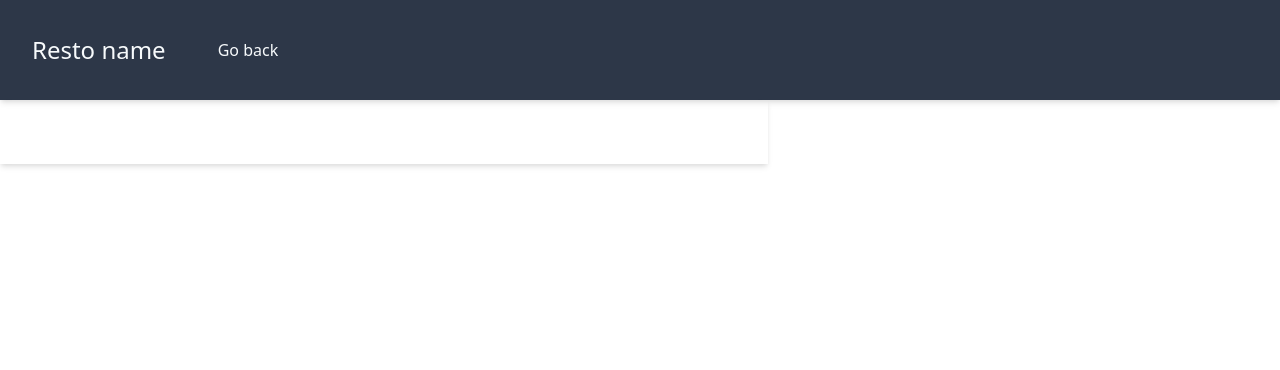
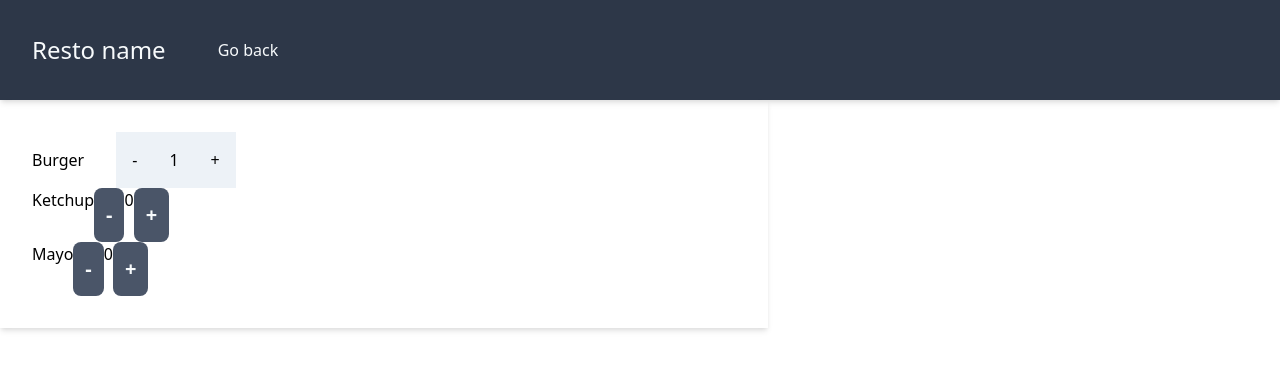
Before and after one commit to kevinz917/kiosk, a React (Create React App) app: page /checkout in a window 1280 px wide. Shown: the top 370 px of the page. Built offline with nearby package versions, Linux system fonts and the light colour scheme.

Commit message:
Redux - added options

```diff
--- a/src/App.js
+++ b/src/App.js
@@ -12,11 +12,13 @@ import "./styles/tailwind.css";
 // Screens
 import Main from "./screens/main";
 import Checkout from "./screens/checkout";
+import Test from "./screens/test";
 
 function App() {
   return (
     <Router>
       <Switch>
+        <Route exact path="/test" component={Test} />
         <Route exact path="/checkout" component={Checkout} />
         <Route exact path="/" component={Main} />
       </Switch>{" "}
--- a/src/components/appbar.js
+++ b/src/components/appbar.js
@@ -18,11 +18,18 @@ const Appbar = (props) => {
 
     for (var i = 0; i < foodState.length; i++) {
       if (foodState[i].count > 0) {
-        count = count + foodState[i].count;
-        price = price + foodState[i].count * foodState[i].price;
+        count += foodState[i].count;
+        price += foodState[i].count * foodState[i].price;
+        for (var j = 0; j < foodState[i].options.length; j++) {
+          if (foodState[i].options[j].count > 0) {
+            // console.log(foodState[i].options[j].name);
+            price +=
+              foodState[i].options[j].count * foodState[i].options[j].price;
+          }
+        }
       }
     }
-    console.log(foodState);
+    // console.log(foodState);
 
     setLocalData({ count, price });
   }, [foodState]);
--- a/src/components/foodselection/foodgrid.js
+++ b/src/components/foodselection/foodgrid.js
@@ -3,6 +3,7 @@ import { useSelector, useDispatch } from "react-redux";
 import { bindActionCreators, Dispatch } from "redux";
 import { connect, ConnectedProps } from "react-redux";
 import { SETLOADING } from "../../utils/redux/reducers/loading";
+import { CHANGE_OPTION_AMOUNT } from "../../utils/redux/actions/cartAction";
 import MoonLoader from "react-spinners/MoonLoader";
 
 // Styles
@@ -41,6 +42,19 @@ const Foodgrid = () => {
     <div className="w-full p-8">
       <div>
         <button onClick={() => fetchFake()}>Fetch Fake</button>
+        <button
+          onClick={() =>
+            dispatch(
+              CHANGE_OPTION_AMOUNT({
+                foodName: "Burger",
+                optionName: "Ketchup",
+                amount: 1,
+              })
+            )
+          }
+        >
+          Fake option increase
+        </button>
       </div>
 
       {loading ? (
--- a/src/components/foodselection/foodmodal.js
+++ b/src/components/foodselection/foodmodal.js
@@ -1,12 +1,13 @@
-import React from "react";
+import React, { useState, useEffect } from "react";
 import ReactDOM from "react-dom";
 import Modal from "react-modal";
 
 // Redux
-import { useDispatch } from "react-redux";
+import { useDispatch, useSelector } from "react-redux";
 import {
   ADD_TO_CART,
   REMOVE_FROM_CART,
+  CHANGE_OPTION_AMOUNT,
 } from "../../utils/redux/actions/cartAction";
 
 import { Fetching } from "../../utils/redux/reducers/food.js";
@@ -19,7 +20,7 @@ import "../../styles/tailwind.css";
 const customStyles = {
   content: {
     width: "70%",
-    height: "50%",
+    height: "75%",
     margin: "auto",
     border: "solid",
     borderRadius: "20px",
@@ -30,6 +31,7 @@ const customStyles = {
 const Foodmodal = (props) => {
   var subtitle;
   const [modalIsOpen, setIsOpen] = React.useState(false);
+  // const objectData = useSelector
 
   // Redux
   const dispatch = useDispatch();
@@ -74,11 +76,10 @@ const Foodmodal = (props) => {
         <div className="text-2xl font-bold">{props.item.name}</div>
         <div className="text-xl">{props.item.price}</div>
         <div className="flex flex-row">
-          <button onClick={closeModal}>close</button>
           {props.item.count == 0 ? (
             <button
               onClick={() => dispatch(ADD_TO_CART(props.item))}
-              className="p-4 bg-purple-400 text-white font-semibold text-xl"
+              className="p-4 bg-gray-700 pl-3 pr-3 pt-3 pb-3 rounded-lg font-semibold text-xl text-gray-100"
             >
               Add to cart
             </button>
@@ -100,6 +101,52 @@ const Foodmodal = (props) => {
             </div>
           )}
         </div>
+        <div className="text-2xl font-bold">Additional options:</div>
+        <br />
+        <div>
+          {props.item.options.map((item) => (
+            <div className="flex flex-row text-xl font-bold">
+              <div className="mr-8">{item.name}</div>
+              <div>{item.price}</div>
+              <button
+                onClick={() =>
+                  dispatch(
+                    CHANGE_OPTION_AMOUNT({
+                      foodName: props.item.name,
+                      optionName: item.name,
+                      amount: -1,
+                    })
+                  )
+                }
+                className="p-4 bg-gray-700 pl-3 pr-3 pt-3 pb-3 rounded-lg font-semibold text-xl text-gray-100"
+              >
+                -
+              </button>
+              <div>{item.count}</div>
+
+              <button
+                onClick={() =>
+                  dispatch(
+                    CHANGE_OPTION_AMOUNT({
+                      foodName: props.item.name,
+                      optionName: item.name,
+                      amount: 1,
+                    })
+                  )
+                }
+                className="p-4 bg-gray-700 pl-3 pr-3 pt-3 pb-3 rounded-lg font-semibold text-xl text-gray-100"
+              >
+                +
+              </button>
+            </div>
+          ))}
+        </div>
+        <button
+          onClick={closeModal}
+          className="p-4 bg-gray-700 pl-3 pr-3 pt-3 pb-3 rounded-lg font-semibold text-xl text-gray-100 mr-2"
+        >
+          close
+        </button>
       </Modal>
     </div>
   );
--- a/src/screens/checkout.js
+++ b/src/screens/checkout.js
@@ -13,6 +13,7 @@ import { useSelector, useDispatch } from "react-redux";
 import {
   ADD_TO_CART,
   REMOVE_FROM_CART,
+  CHANGE_OPTION_AMOUNT,
 } from "../utils/redux/actions/cartAction";
 
 const Checkout = () => {
@@ -31,6 +32,7 @@ const Checkout = () => {
       <div className="mx-auto">
         <div style={{ width: "60%" }} className="p-8 shadow-md">
           {foodState.map((item) => (
+            <div className="flex flex-col">
               <div className="flex items-center flex-row">
                 <div className="mr-8">{item.name}</div>
                 <div className="flex flex-row items-center">
@@ -49,6 +51,44 @@ const Checkout = () => {
                   </button>
                 </div>
               </div>
+              <div>
+                {item.options.map((option) => (
+                  <div className="flex flex-row align-items-center">
+                    <div>{option.name} </div>
+                    <button
+                      onClick={() =>
+                        dispatch(
+                          CHANGE_OPTION_AMOUNT({
+                            foodName: item.name,
+                            optionName: option.name,
+                            amount: -1,
+                          })
+                        )
+                      }
+                      className="p-4 bg-gray-700 pl-3 pr-3 pt-3 pb-3 rounded-lg font-semibold text-xl text-gray-100"
+                    >
+                      -
+                    </button>
+                    <div>{option.count}</div>
+
+                    <button
+                      onClick={() =>
+                        dispatch(
+                          CHANGE_OPTION_AMOUNT({
+                            foodName: item.name,
+                            optionName: option.name,
+                            amount: 1,
+                          })
+                        )
+                      }
+                      className="p-4 bg-gray-700 pl-3 pr-3 pt-3 pb-3 rounded-lg font-semibold text-xl text-gray-100"
+                    >
+                      +
+                    </button>
+                  </div>
+                ))}
+              </div>
+            </div>
           ))}
         </div>
       </div>
--- a/src/screens/test.js
+++ b/src/screens/test.js
@@ -1,8 +1,29 @@
 import React from "react";
 import "../styles/tailwind.css";
 
+import { useSelector, useDispatch } from "react-redux";
+
+import { TEST_ACTION } from "../utils/redux/reducers/test";
+
 const Test = (props) => {
-  return <div className="text-xl">Hello</div>;
+  const dispatch = useDispatch();
+  const testValue = useSelector((state) => state.testReducer);
+  console.log(testValue);
+  return (
+    <div className="text-xl p-8">
+      <div>Hello</div>
+      <br />
+      <div>
+        <button onClick={() => dispatch(TEST_ACTION(1))}>TEST CLICK</button>
+      </div>
+      <br />
+      <div class="flex flex-row">
+        {testValue.map((item) => (
+          <div>{item}</div>
+        ))}
+      </div>
+    </div>
+  );
 };
 
 export default Test;
--- a/src/utils/data/foodmaster.js
+++ b/src/utils/data/foodmaster.js
@@ -11,7 +11,7 @@ const Main = [
     ],
     image:
       "https://www.thespruceeats.com/thmb/LDrkRByRnQInfZF25HyLYSJ0Iyg=/960x0/filters:no_upscale():max_bytes(150000):strip_icc():format(webp)/garlic-burger-patties-333503-hero-01-e4df660ff27b4e5194fdff6d703a4f83.jpg",
-    count: 0,
+    count: 1,
   },
   {
     name: "Sandwich",
--- a/src/utils/redux/actions/cartAction.js
+++ b/src/utils/redux/actions/cartAction.js
@@ -12,4 +12,12 @@ const REMOVE_FROM_CART = (item) => {
   };
 };
 
-export { ADD_TO_CART, REMOVE_FROM_CART };
+const CHANGE_OPTION_AMOUNT = (payload) => {
+  return {
+    type: "CHANGE_OPTION_AMOUNT",
+    foodName: payload.foodName,
+    optionName: payload.optionName,
+    amount: payload.amount,
+  };
+};
+export { ADD_TO_CART, REMOVE_FROM_CART, CHANGE_OPTION_AMOUNT };
--- a/src/utils/redux/reducers/food.js
+++ b/src/utils/redux/reducers/food.js
@@ -30,7 +30,7 @@ const foodReducer = (state = Foodmaster, action) => {
         }
       }
 
-      console.log(index);
+      // console.log(index);
 
       if (index == -1) {
         return [...state, { ...action.item, count: 1 }];
@@ -78,8 +78,39 @@ const foodReducer = (state = Foodmaster, action) => {
         };
       });
 
-    case "ADD_OPTION":
-    //Passes in name of item and name of option
+    case "CHANGE_OPTION_AMOUNT":
+      let objIndex;
+      let optionIndex;
+
+      objIndex = state.findIndex((object) => object.name == action.foodName);
+
+      optionIndex = state[objIndex].options.findIndex(
+        (option) => option.name == action.optionName
+      );
+
+      // edge case 0 detect
+      if (
+        state[objIndex].options[optionIndex].count == 0 &&
+        action.amount == -1
+      ) {
+        return state;
+      }
+
+      // changing item in array
+      return state.map((item, i) => {
+        if (i != objIndex) {
+          return item;
+        }
+
+        let optionsCopy = state[i].options;
+        optionsCopy[optionIndex].count += action.amount;
+
+        // Otherwise
+        return {
+          ...item,
+          options: optionsCopy,
+        };
+      });
 
     default:
       return state;
--- a/src/utils/redux/reducers/index.js
+++ b/src/utils/redux/reducers/index.js
@@ -5,8 +5,10 @@ import { foodReducer } from "./food";
 import { cartReducer } from "./cart";
 import { NavselectReducer } from "./navselect";
 import { loadingReducer } from "./loading";
+import { testReducer } from "./test";
 
 const masterReducer = combineReducers({
+  testReducer,
   foodReducer,
   cartReducer,
   NavselectReducer,
--- /dev/null
+++ b/src/utils/redux/reducers/test.js
@@ -0,0 +1,17 @@
+// Action
+const TEST_ACTION = (payload) => {
+  return { type: "TEST_ACTION", payload };
+};
+
+// Reducer
+const testReducer = (state = [0], action) => {
+  switch (action.type) {
+    case "TEST_ACTION":
+      return [...state, 1];
+
+    default:
+      return state;
+  }
+};
+
+export { TEST_ACTION, testReducer };
```
Lines whose indentation alone changed are shown as unchanged.
